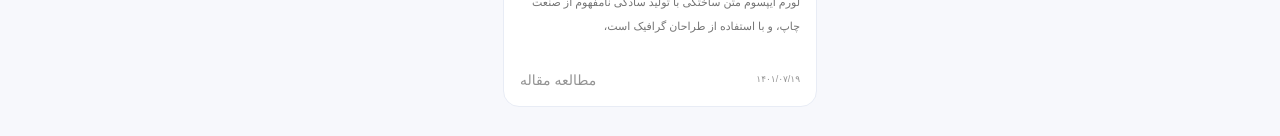
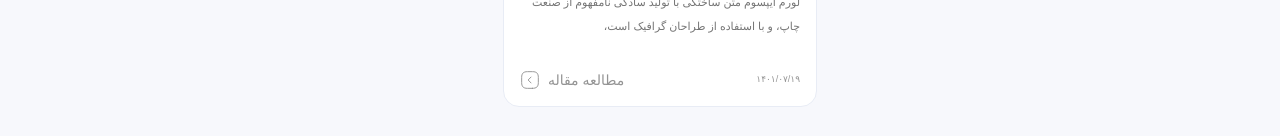
Before and after one commit to mahyarErshad/anaram-react, a React (Create React App) app: page / in a window 1280 px wide. Shown: the part 4504-4640 px from the top of the page. Built offline with nearby package versions, Linux system fonts and the light colour scheme; a web font is replaced by a local one.

Commit message:
Card has been created and styled

```diff
--- a/src/Pages/MainPage/MainPageBlog/BlogCards.jsx
+++ b/src/Pages/MainPage/MainPageBlog/BlogCards.jsx
@@ -1,5 +1,5 @@
 import React from "react";
-import icon from "../../../assets/images/icons/carousel-button-arrow.svg"
+import { ReactComponent as Icon } from "../../../assets/images/icons/carousel-button-arrow.svg";
 import image from "../../../assets/images/data/blog-cards/battery.jpg";
 
 function BlogCards() {
@@ -10,8 +10,9 @@ function BlogCards() {
       <p className="text-[0.6875rem] text-right w-full leading-6 mt-4 max-w-[17.5rem] text-NeutralN100">لورم ایپسوم متن ساختگی با تولید سادگی نامفهوم از صنعت چاپ، و با استفاده از طراحان گرافیک است، </p>
       <div className="mt-8 w-full flex justify-between items-center">
         <span className="text-[0.5625rem] text-NeutralN80">۱۴۰۱/۰۷/۱۹</span>
-        <div className="flex-center gap-3">
+        <div className="flex-center gap-2">
           <span className="text-sm text-NeutralN80">مطالعه مقاله</span>
+          <Icon className="stroke-NeutralN80 w-5 h-5" />
         </div>
       </div>
     </figure>
```
